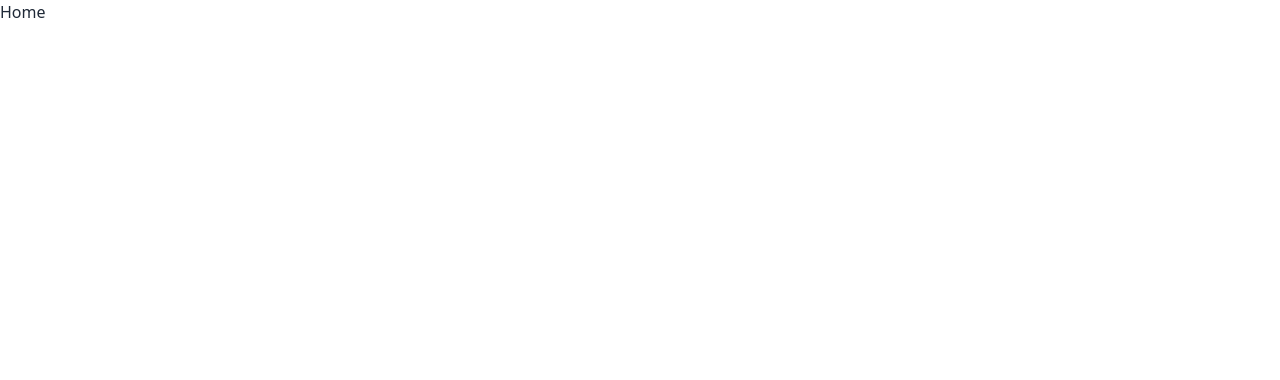
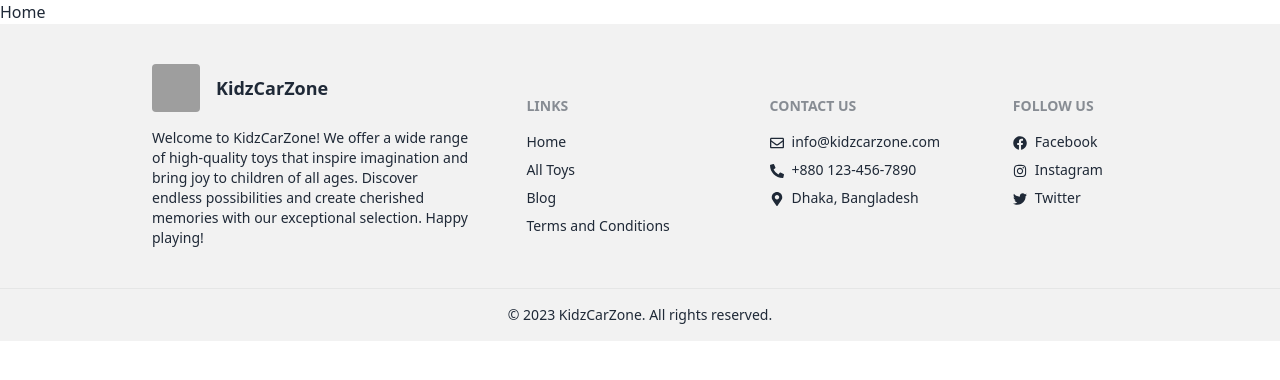
Before and after one commit to mahmud-bhuiyan/kidz-car-zone, a React (Vite) app: page / in a window 1280 px wide. Shown: the top 380 px of the page. Built offline with nearby package versions, Linux system fonts and the light colour scheme; grey boxes are pictures that could not be loaded.

Commit message:
footer section added

```diff
--- a/package.json
+++ b/package.json
@@ -15,6 +15,7 @@
     "match-sorter": "^6.3.1",
     "react": "^18.2.0",
     "react-dom": "^18.2.0",
+    "react-icons": "^4.8.0",
     "react-router-dom": "^6.11.2",
     "sort-by": "^1.2.0"
   },
--- a/src/Layout/MainLayout.jsx
+++ b/src/Layout/MainLayout.jsx
@@ -1,9 +1,11 @@
 import { Outlet } from "react-router-dom";
+import Footer from "../Pages/Shared/Footer/Footer";
 
 const MainLayout = () => {
   return (
     <div className="max-w-7xl mx-auto">
       <Outlet></Outlet>
+      <Footer></Footer>
     </div>
   );
 };
--- /dev/null
+++ b/src/Pages/Shared/Footer/Footer.jsx
@@ -0,0 +1,94 @@
+import {
+  FaRegEnvelope,
+  FaPhoneAlt,
+  FaMapMarkerAlt,
+  FaFacebook,
+  FaInstagram,
+  FaTwitter,
+} from "react-icons/fa";
+import { Link } from "react-router-dom";
+
+const Footer = () => {
+  return (
+    <>
+      <footer className="footer grid grid-cols-1 md:grid-cols-2 lg:grid-cols-5 p-10 bg-base-200 text-base-content gap-4">
+        <div className="md:col-span-2 md:mr-4">
+          <div className="md:ml-28">
+            <div className="flex mb-4 items-center">
+              <img
+                className="h-12 w-12 mr-4 rounded"
+                src="https://i.ibb.co/zbHzfxB/kcz-svg.jpg"
+                alt="KidzCarZone Logo"
+              />
+              <p className="text-lg font-semibold">KidzCarZone</p>
+            </div>
+            <div className="mr-6">
+              <p>
+                Welcome to KidzCarZone! We offer a wide range of high-quality
+                toys that inspire imagination and bring joy to children of all
+                ages. Discover endless possibilities and create cherished
+                memories with our exceptional selection. Happy playing!
+              </p>
+            </div>
+          </div>
+        </div>
+
+        <div className="md:mt-8">
+          <h2 className="footer-title">Links</h2>
+          <Link to="/" className="link link-hover">
+            Home
+          </Link>
+          <Link to="/" className="link link-hover">
+            All Toys
+          </Link>
+          <Link to="/blog" className="link link-hover">
+            Blog
+          </Link>
+          <Link to="/" className="link link-hover">
+            Terms and Conditions
+          </Link>
+        </div>
+        <div className="md:mt-8">
+          <h2 className="footer-title">Contact Us</h2>
+          <p>
+            <FaRegEnvelope className="inline mr-2" />
+            info@kidzcarzone.com
+          </p>
+          <p>
+            <FaPhoneAlt className="inline mr-2" />
+            +880 123-456-7890
+          </p>
+          <p>
+            <FaMapMarkerAlt className="inline mr-2" />
+            Dhaka, Bangladesh
+          </p>
+        </div>
+
+        <div className="md:mt-8">
+          <h2 className="footer-title">Follow Us</h2>
+          <a className="link link-hover" rel="noopener noreferrer">
+            <FaFacebook className="inline mr-2" />
+            Facebook
+          </a>
+          <a className="link link-hover" rel="noopener noreferrer">
+            <FaInstagram className="inline mr-2" />
+            Instagram
+          </a>
+          <a className="link link-hover" rel="noopener noreferrer">
+            <FaTwitter className="inline mr-2" />
+            Twitter
+          </a>
+        </div>
+      </footer>
+      <footer className="footer px-10 py-4 border-t bg-base-200 text-base-content border-base-300">
+        <div className="mx-auto text-center">
+          <span>
+            &copy; {new Date().getFullYear()} KidzCarZone. All rights reserved.
+          </span>
+        </div>
+      </footer>
+    </>
+  );
+};
+
+export default Footer;
```
Also changed, not shown: 1 other file (tests, documents, lock files or other folders).
